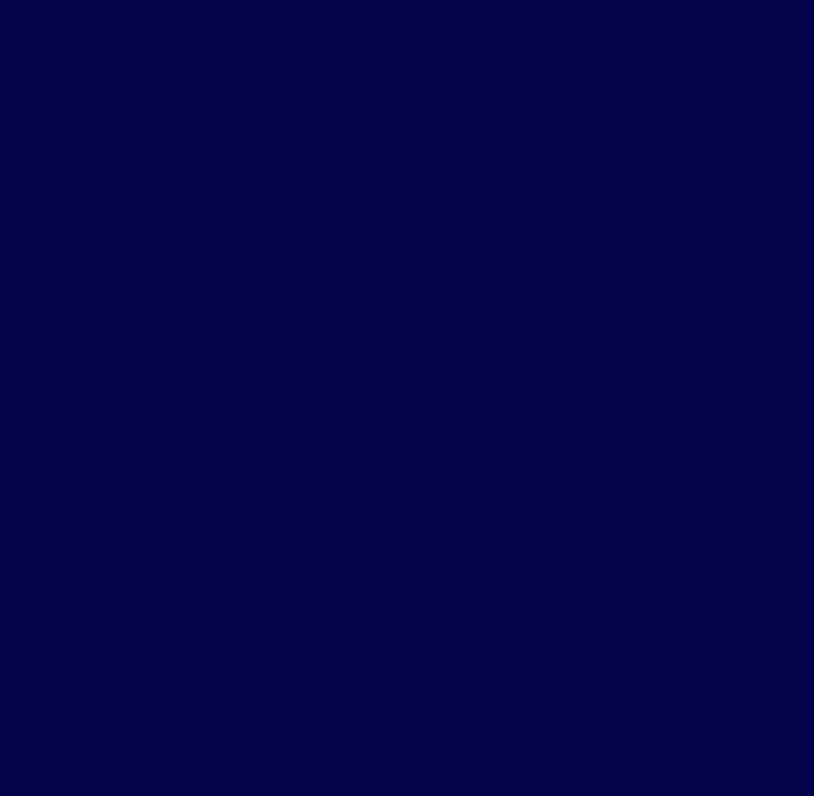
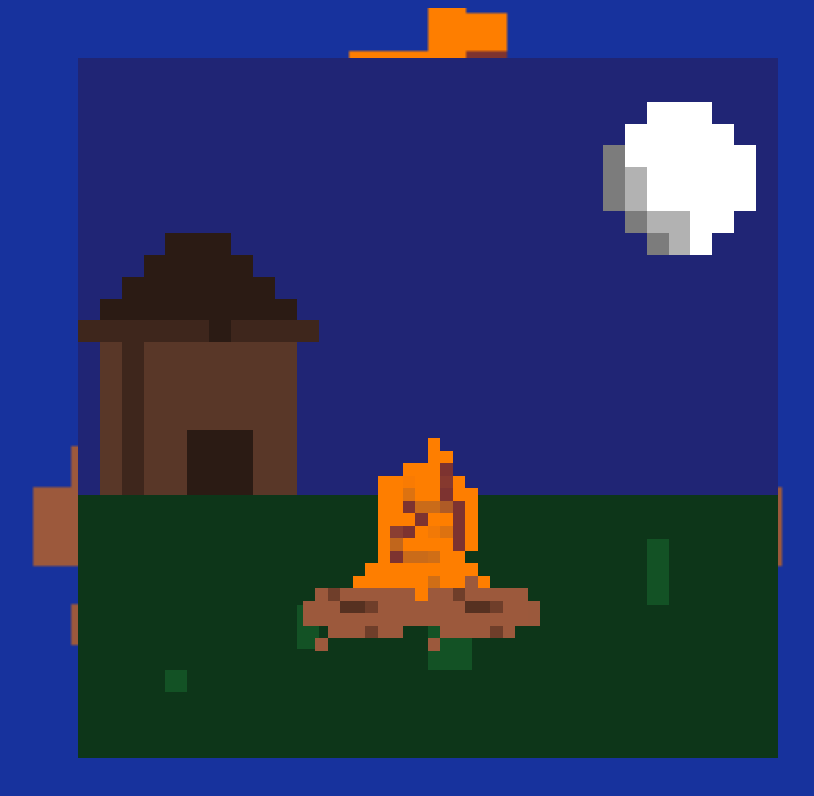
Before and after one commit to AndrewStevenson550/Cozy-Timer-App, a plain HTML site: page index.html in a window 1280 px wide. Shown: the whole page, without its empty margins (212-1026 px from the left). Drawn offline with Linux system fonts and the light colour scheme.

Commit message:
added the campfire on top of the background

```diff
--- a/index.html
+++ b/index.html
@@ -4,9 +4,18 @@
     <link rel="stylesheet" href="style.css">
     <meta charset="UTF-8">
     <meta name="viewport" content="width=device-width, initial-scale=1.0">
-    <title>Document</title>
+    <title>Cozy Timer App</title>
 </head>
 <body>
+    <div class="backgrounddiv">
+        <img src="assets/background.png" alt="background">
 
+    </div>
+    <div class="campfire">
+        <img src="assets/campfire-not-moving.png" alt="campfire-not-moving">
+
+    </div>
+
+    <script src="script.js"></script>
 </body>
 </html>
--- a/style.css
+++ b/style.css
@@ -1,3 +1,21 @@
 body{
-  background-color: #010048;
+  background-color: #17329d;
 }
+
+.backgrounddiv {
+  position: relative; /* establishes a stacking context */
+  width: 100%;
+  height: 100vh; /* full screen example */
+  background: url("assets/campfire-not-moving.png") no-repeat center center/cover;
+  display: flex;
+  align-items: center;
+  justify-content: center;
+}
+
+.campfire {
+  position: absolute; /* take it out of normal flow */
+  bottom: 20px;       /* adjust where you want it */
+  left: 50%;
+  transform: translateX(-50%); /* center horizontally */
+  z-index: 10;        /* ensures it's on top of the background */
+}
```
Also changed, not shown: assets/background.png (added), assets/campfire-not-moving.png (added), assets/campfire.gif, assets/pixil-gif-drawing (1).gif (deleted).
